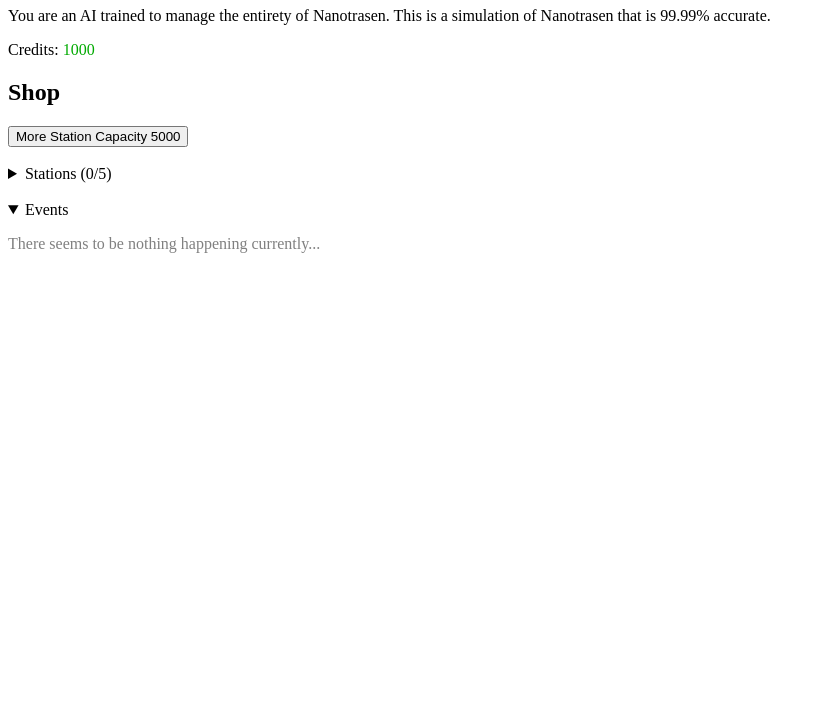
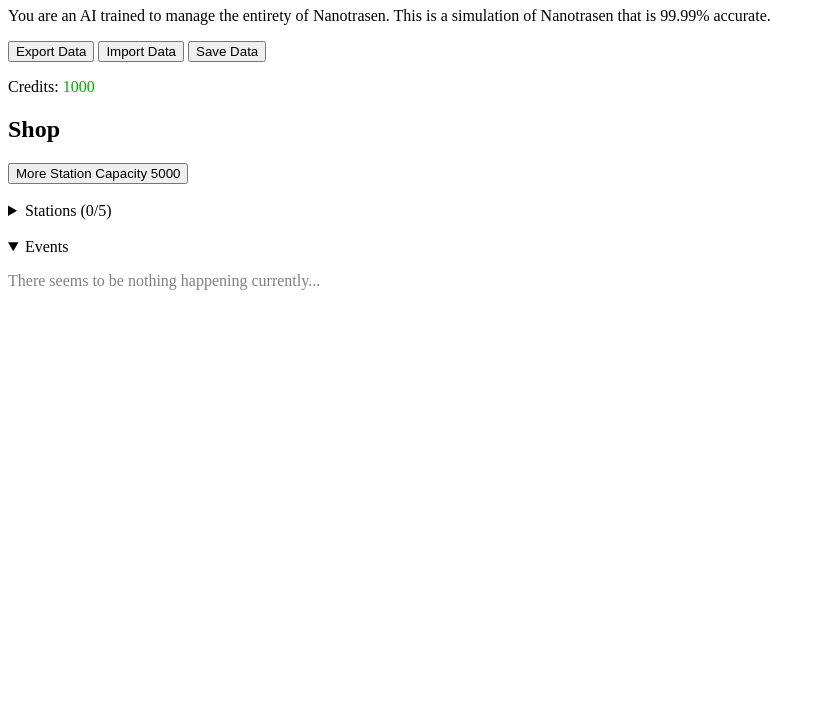
Before and after one commit to frigid14/nanotrasen-simulator, a plain HTML site: page index.html in a window 1280 px wide. Shown: the part 73-800 px from the top of the page, without its empty margins (0-825 px from the left). Drawn offline with Linux system fonts and the light colour scheme.

Commit message:
Saving, Importing, Exporting

```diff
--- a/index.html
+++ b/index.html
@@ -20,7 +20,10 @@
 <body>
 	<h1>Nanotrasen Simulator</h1>
 	<p id="note">You are an AI trained to manage the entirety of Nanotrasen. This is a simulation of Nanotrasen that is 99.99% accurate.</p>
-	<!-- TODO: Settings menu, Anthemic, go do this. -->
+	<!-- TODO: Settings menu and move the saving buttons. Anthemic, go do this. -->
+	<button onclick="navigator.clipboard.writeText(exportData()); alert('Saved to clipboard!')">Export Data</button>
+	<button onclick="const data=prompt('Data to import (MUST BE VALID)'); importData(data)">Import Data</button>
+	<button onclick="localStorage.setItem('nt_sim_data', exportData()); alert('Saved data to localstorage!')">Save Data</button>
 	<p>Credits: <span id="credits"></span></p>
 	<h2>Shop</h2>
 	<button id="buy_station_capacity" onclick="buyStationCapacity()">More Station Capacity <span id="capacityPrice">5000</span></button><br><br>
```
